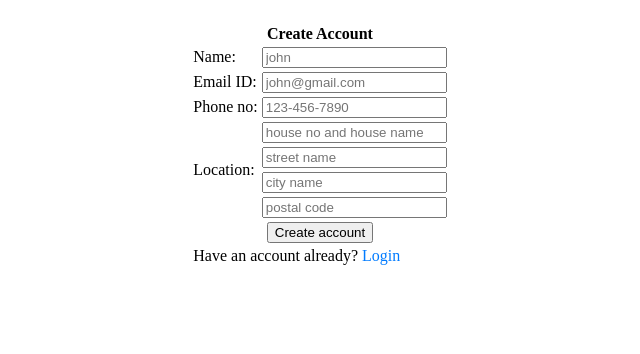
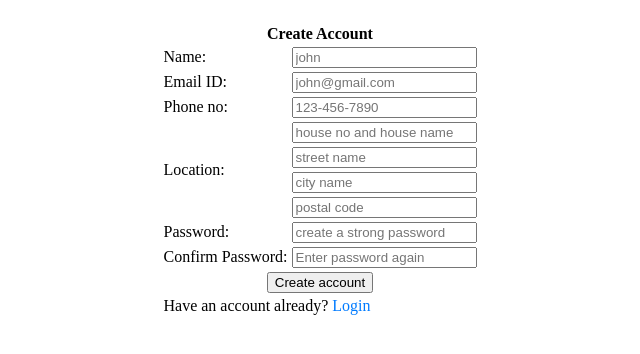
Before and after one commit to eesa-ma/smart-sevice-allocation-system, a PHP site: page /user/account.html in a window 1280 px wide. Shown: the part 58-412 px from the top of the page, without its empty margins (320-960 px from the left). Run offline with PHP 8.4, Linux system fonts and the light colour scheme.

Commit message:
added provision for user password

```diff
--- a/user/account.html
+++ b/user/account.html
@@ -45,6 +45,14 @@
                     <td><input type="number" name="user-location" id="user-location" placeholder="postal code" required></td>
                 </tr>
                 <tr>
+                    <td><label for="user-password">Password:</label></td>
+                    <td><input type="password" name="user-password" id="user-password" placeholder="create a strong password" required></td>
+                </tr>
+                <tr>
+                    <td><label for="confirm-password">Confirm Password:</label></td>
+                    <td><input type="password" name="confirm-password" id="confirm-password" placeholder="Enter password again" required></td>
+                </tr>
+                <tr>
                     <td colspan="2"><center><input type="submit" value="Create account" id="submit" name="submit"></center></td>
                 </tr>
                 <tr>
```
Also changed, not shown: user/css/account.css (line endings or trailing spaces), user/verify.html (added).
